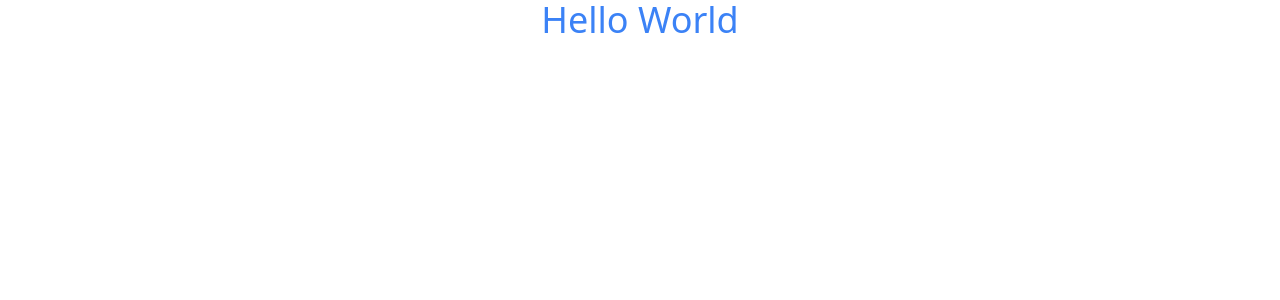
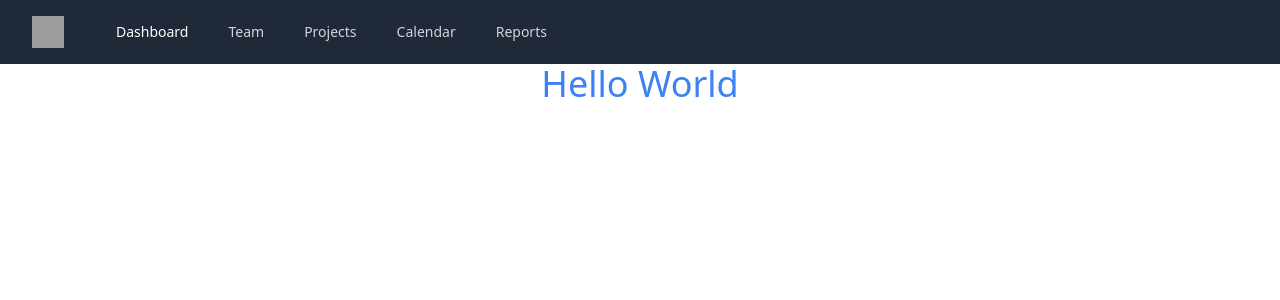
Before and after one commit to tmallz/elevate2.0, a React (Create React App) app: page / in a window 1280 px wide. Shown: the top 300 px of the page. Built offline with nearby package versions, Linux system fonts and the light colour scheme; grey boxes are pictures that could not be loaded.

Commit message:
added nav bar back, testing deploy again

```diff
--- a/src/App.tsx
+++ b/src/App.tsx
@@ -1,11 +1,12 @@
 import React from 'react';
 import { BrowserRouter as Router, Route, Switch } from "react-router-dom"
 import './App.css';
-//import Nav from './compenents/Nav'
+import Nav from './compenents/Nav'
 
 function App() {
   return (
     <div>
+      <Nav />
       <h1 className = "text-4xl text-center text-blue-500">Hello World</h1>
     </div>
   );
```
